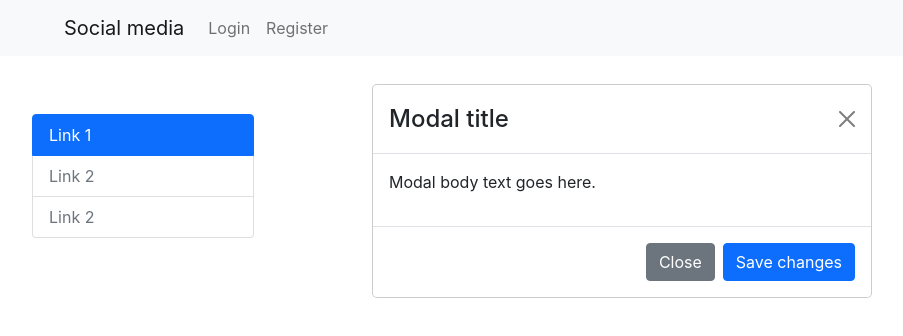
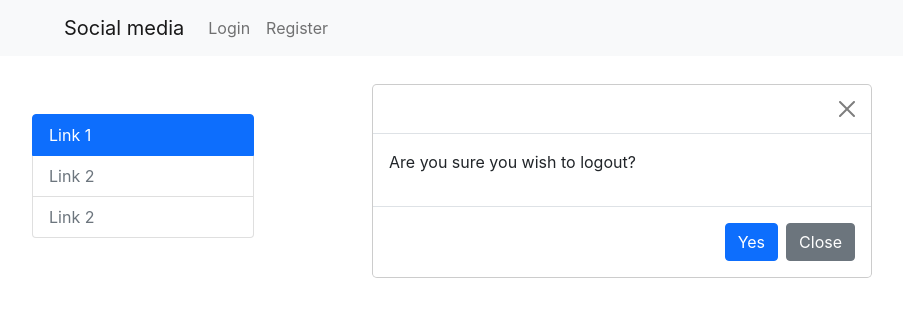
Before and after one commit to LiudmilIvanov/social-media, a React (Create React App) app: page /logout in a window 1280 px wide. Shown: the top 336 px of the page, without its empty margins (18-921 px from the left). Built offline with nearby package versions, Linux system fonts and the light colour scheme.

Commit message:
logout functionality finalized.

```diff
--- a/src/pages/login/login.js
+++ b/src/pages/login/login.js
@@ -48,7 +48,7 @@ class LoginPage extends React.Component {
     }
 
     render() {
-        const { email, password, emailError, passwordError } = this.state
+        const { email, password } = this.state
 
         return (
             <div>
--- a/src/pages/logout/logout.js
+++ b/src/pages/logout/logout.js
@@ -2,10 +2,24 @@ import React from "react";
 import { Modal, Button } from "react-bootstrap";
 import HeaderNavigation from "../../components/header/navigation";
 import Aside from "../../components/aside/aside";
+import UserContext from "../../Context";
 
-const LogoutPage = () => {
+class LogoutPage extends React.Component {
+    constructor(props) {
+        super(props)
 
+        this.state = {}
+    }
 
+    static contextType = UserContext
+
+    loggingOut = () => {
+        const { user } = this.context
+        this.context.logout(user)
+        this.props.history.push('/')
+    }
+
+    render() {
         return (
             <div>
                 <HeaderNavigation />
@@ -14,29 +28,27 @@ const LogoutPage = () => {
                         <Aside />
                     </div>
                     <div>
-
                         <Modal.Dialog>
                             <Modal.Header closeButton>
-                            <Modal.Title>Modal title</Modal.Title>
+                                <Modal.Title></Modal.Title>
                             </Modal.Header>
 
                             <Modal.Body>
-                            <p>Modal body text goes here.</p>
+                                <p>Are you sure you wish to logout?</p>
                             </Modal.Body>
 
                             <Modal.Footer>
+                                <Button variant="primary" type="submit" onClick={this.loggingOut} >Yes</Button>
                                 <Button variant="secondary">Close</Button>
-                            <Button variant="primary">Save changes</Button>
                             </Modal.Footer>
                         </Modal.Dialog>
                     </div>
                 </body>
             </div>
-
-
-
-
         )
     }
 
+
+}
+
 export default LogoutPage
```
Lines whose indentation alone changed are shown as unchanged.
